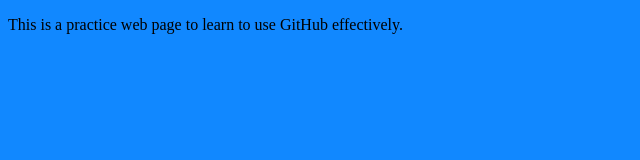
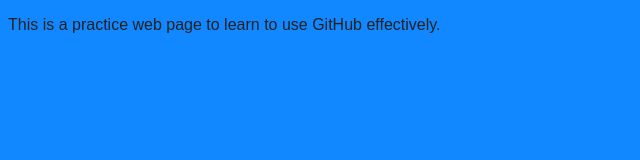
Before and after one commit to stevenwmanning/html-website, a plain HTML site: page index.html in a window 1280 px wide. Shown: the full height of the page, 0-640 px from the left. Drawn offline with Linux system fonts and the light colour scheme.

Commit message:
Added some addition css attributes

```diff
--- a/styles.css
+++ b/styles.css
@@ -1,3 +1,5 @@
 body {
   background-color: #1188ff;
+  color: #222;
+  font-family: sans-serif;
 }
```
